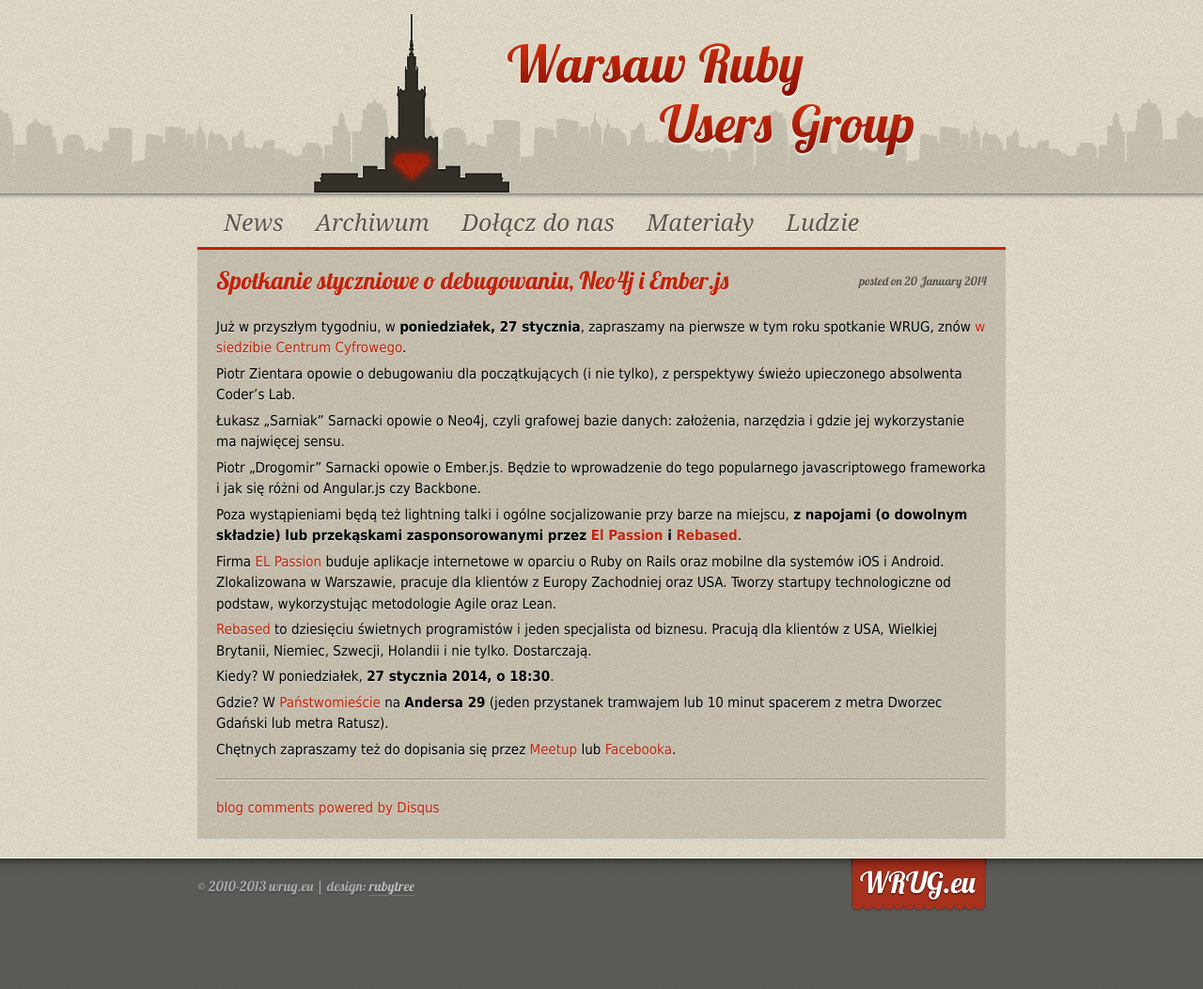
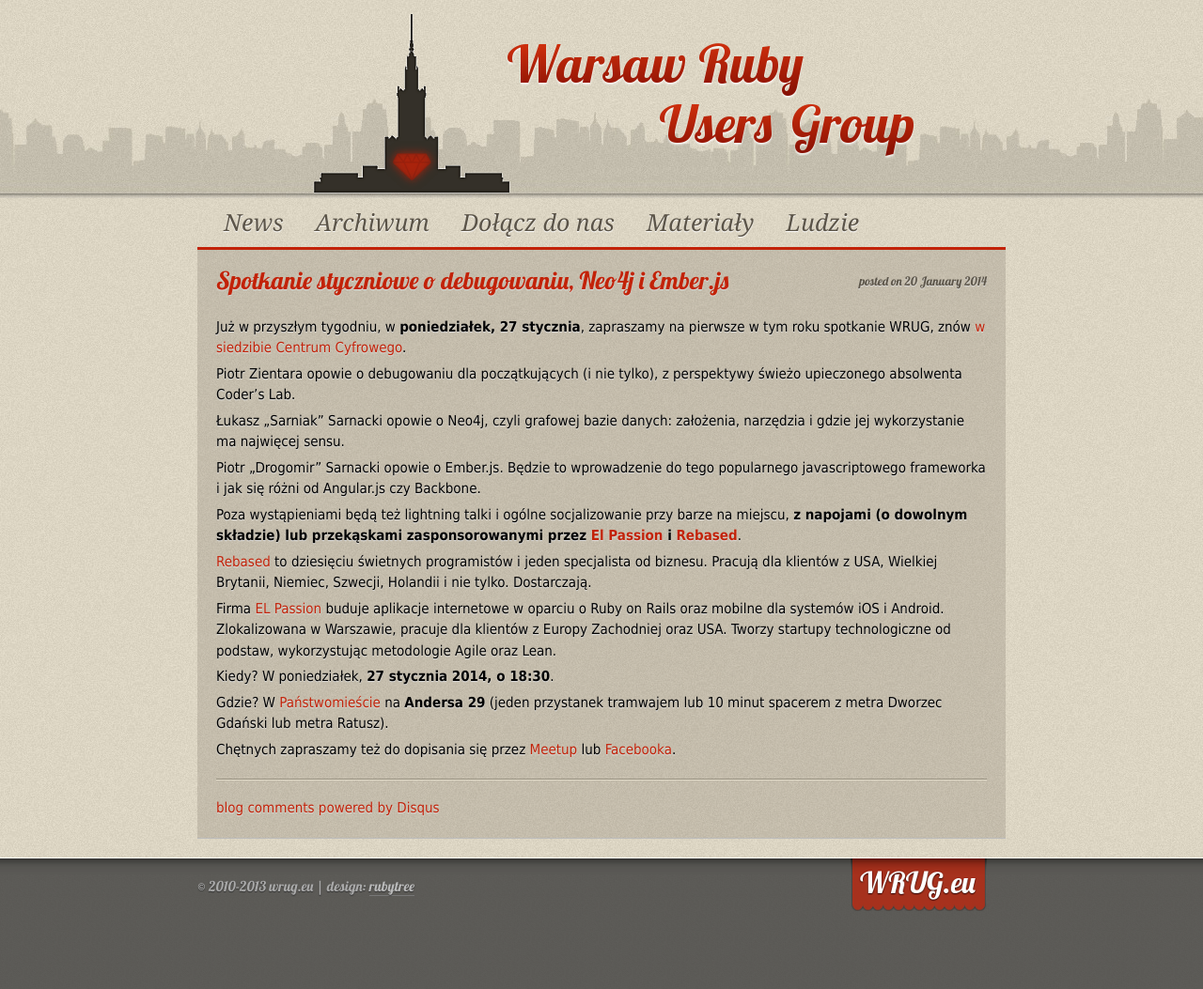
Before and after one commit to wrug/wrug.eu, a Jekyll site: the page built from _posts/2014-01-20-spotkanie-styczniowe.md, in a window 1280 px wide. Shown: the whole page at 94% size. Built offline with Jekyll 4.4.1, drawn with Linux system fonts in a browser that asks for light colours; comment, search, counter and statistics services are not loaded.

Commit message:
rotate blurbs for a change

```diff
--- a/_posts/2014-01-20-spotkanie-styczniowe.md
+++ b/_posts/2014-01-20-spotkanie-styczniowe.md
@@ -22,15 +22,15 @@
 dowolnym składzie) lub przekąskami zasponsorowanymi przez
 [El Passion](http://www.elpassion.com) i [Rebased](http://rebased.pl)**.
 
+[Rebased](http://rebased.pl) to dziesięciu świetnych programistów
+i jeden specjalista od biznesu. Pracują dla klientów z USA, Wielkiej
+Brytanii, Niemiec, Szwecji, Holandii i nie tylko. Dostarczają.
+
 Firma [EL Passion](http://www.elpassion.com) buduje aplikacje
 internetowe w oparciu o Ruby on Rails oraz mobilne dla systemów
 iOS i Android. Zlokalizowana w Warszawie, pracuje dla klientów
 z Europy Zachodniej oraz USA. Tworzy startupy technologiczne od
 podstaw, wykorzystując metodologie Agile oraz Lean.
-
-[Rebased](http://rebased.pl) to dziesięciu świetnych programistów
-i jeden specjalista od biznesu. Pracują dla klientów z USA, Wielkiej
-Brytanii, Niemiec, Szwecji, Holandii i nie tylko. Dostarczają.
 
 Kiedy? W poniedziałek, **27 stycznia 2014, o 18:30**.
 
```
